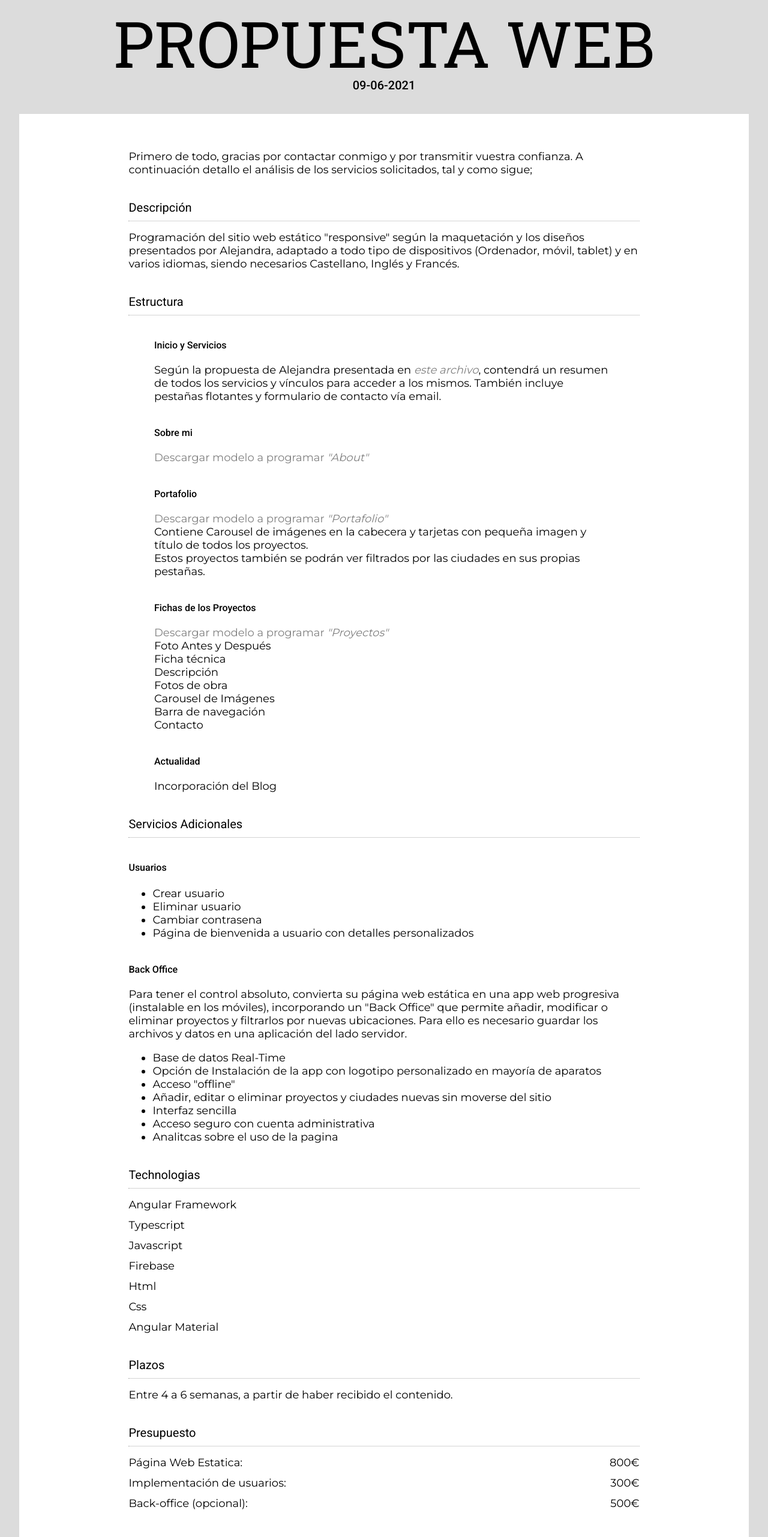
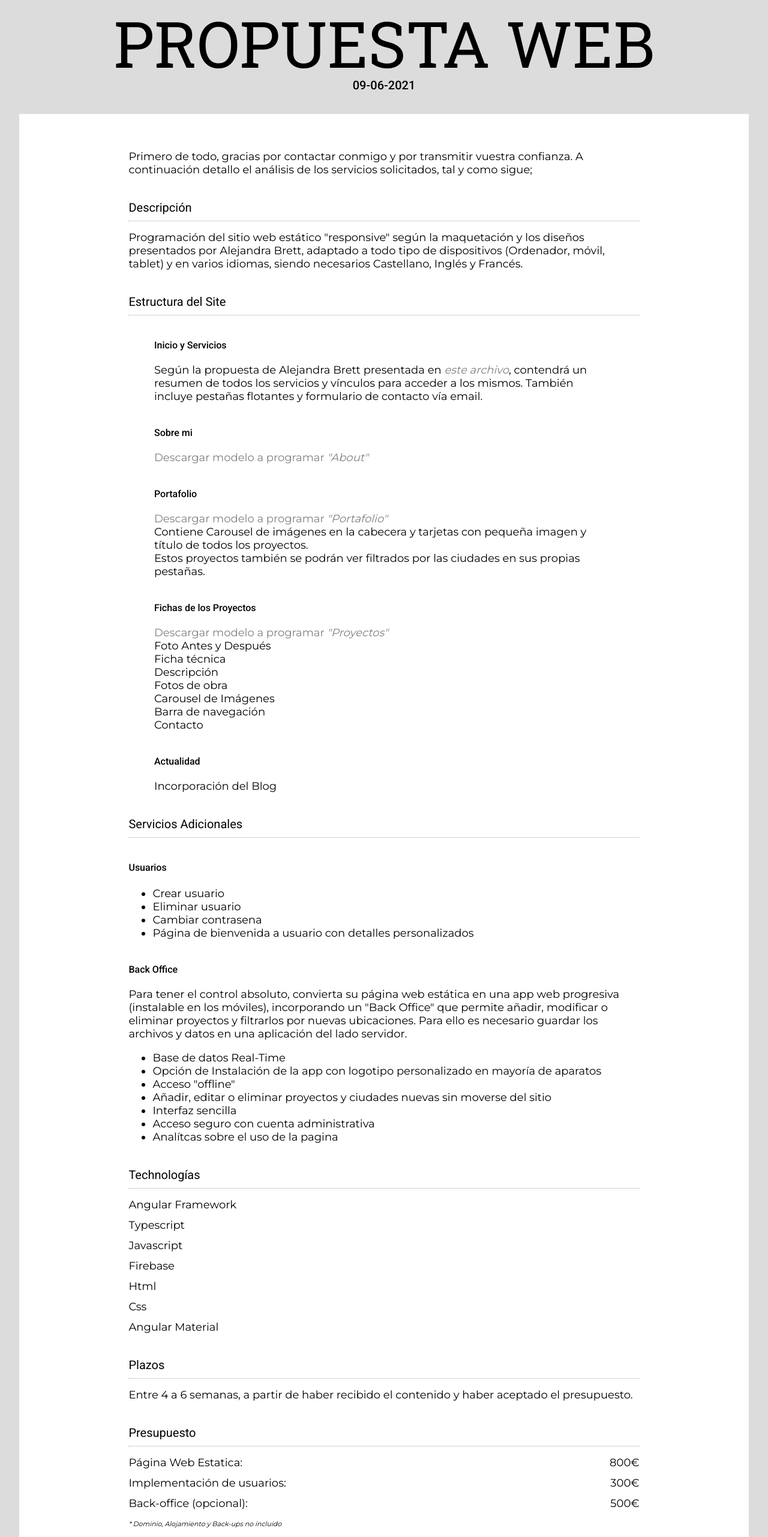
Before and after one commit to pikuman83/portfolio, an Angular app: page /propuestaBB in a window 1280 px wide. Shown: the part 234-2797 px from the top of the page at 60% size. Built offline with nearby package versions, Linux system fonts and the light colour scheme.

Commit message:
'Propuesta-BB-Invest'

```diff
--- a/src/app/proposal/proposal.component.css
+++ b/src/app/proposal/proposal.component.css
@@ -65,6 +65,9 @@
     flex-direction: row;
     justify-content: space-between;
 }
+.dominio{
+    font-size: 11px;
+}
 @media screen and (max-width: 767px){
     .header{
         display: block;
--- a/src/app/proposal/proposal.component.html
+++ b/src/app/proposal/proposal.component.html
@@ -26,16 +26,16 @@
 
             <h2>Descripción</h2>
             <div>
-                Programación del sitio web estático "responsive" según la maquetación y los diseños presentados por Alejandra,
+                Programación del sitio web estático "responsive" según la maquetación y los diseños presentados por Alejandra Brett,
                 adaptado a todo tipo de dispositivos (Ordenador, móvil, tablet) y en varios idiomas, siendo necesarios
                 Castellano, Inglés y Francés.
             </div>
 
-            <h2>Estructura</h2>
+            <h2>Estructura del Site</h2>
             <div class="structure">
                 <h3>Inicio y Servicios</h3>
             <div>
-                Según la propuesta de Alejandra presentada en <a href="../../assets/BB HOME & SERVICES 2.pdf" download="" title="Descargar archivo"><i>este archivo</i></a>,
+                Según la propuesta de Alejandra Brett presentada en <a href="../../assets/BB HOME & SERVICES 2.pdf" download="" title="Descargar archivo"><i>este archivo</i></a>,
                 contendrá un resumen de todos los servicios y vínculos para acceder a los mismos.
                 También incluye pestañas flotantes y formulario de contacto vía email.
             </div>
@@ -92,10 +92,10 @@
                 <li>Añadir, editar o eliminar proyectos y ciudades nuevas sin moverse del sitio</li>
                 <li>Interfaz sencilla</li>
                 <li>Acceso seguro con cuenta administrativa</li>
-                <li>Analitcas sobre el uso de la pagina</li>
+                <li>Analítcas sobre el uso de la pagina</li>
             </ul>
 
-            <h2>Technologias</h2>
+            <h2>Technologías</h2>
             <p>Angular Framework</p>
             <p>Typescript</p>
             <p>Javascript</p>
@@ -106,7 +106,7 @@
 
             <h2>Plazos</h2>
             <div>
-                Entre 4 a 6 semanas, a partir de haber recibido el contenido.
+                Entre 4 a 6 semanas, a partir de haber recibido el contenido y haber aceptado el presupuesto.
             </div>
 
             <h2>Presupuesto</h2>
@@ -119,6 +119,9 @@
                 </div>
                 <div class="rates">
                     <p>Back-office (opcional):</p><p>500€</p>
+                </div>
+                <div class="dominio">
+                    <i>* Dominio, Alojamiento y Back-ups no incluido</i>
                 </div>
             </div>
 
```
Also changed, not shown: 1 other file (tests, documents, lock files or other folders).
